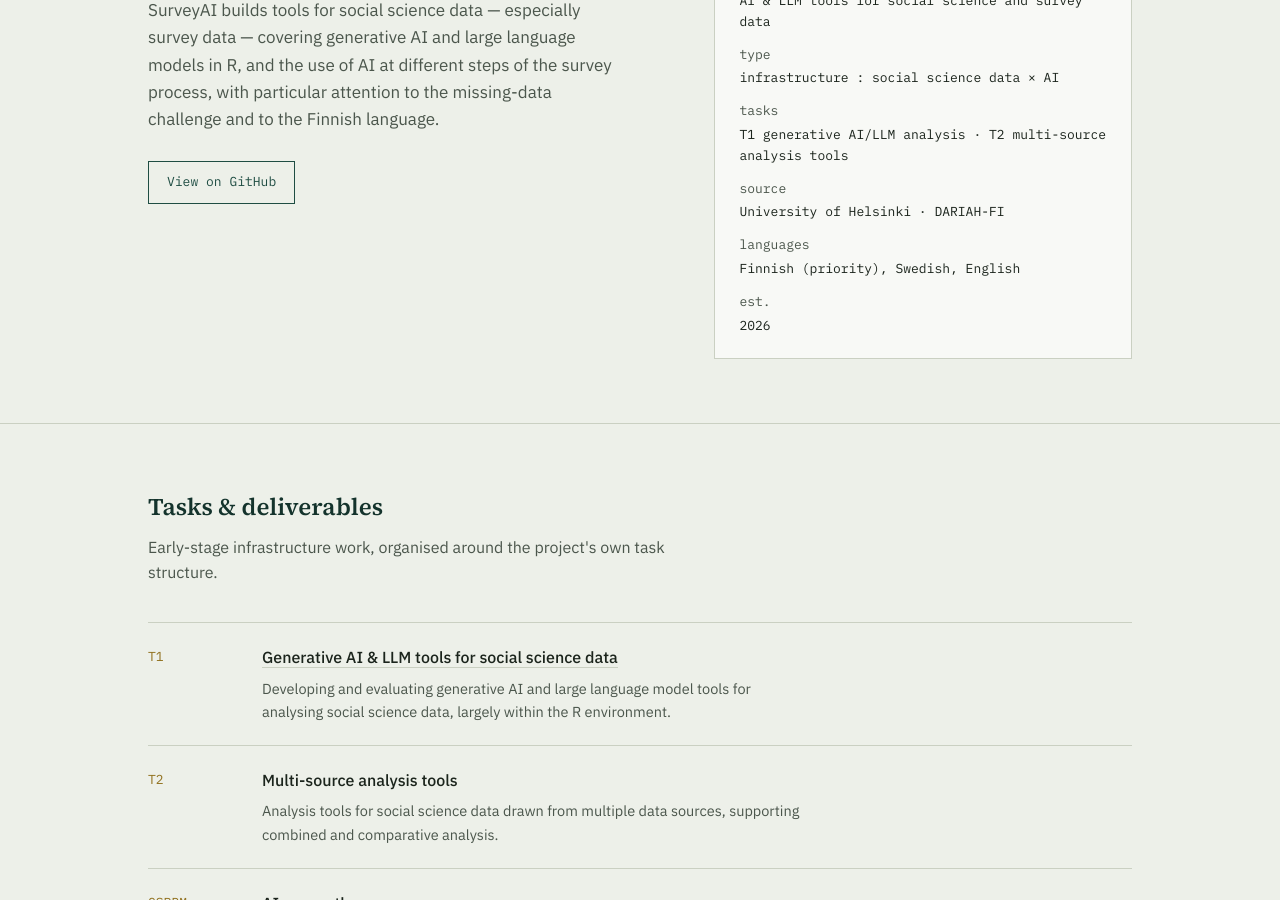
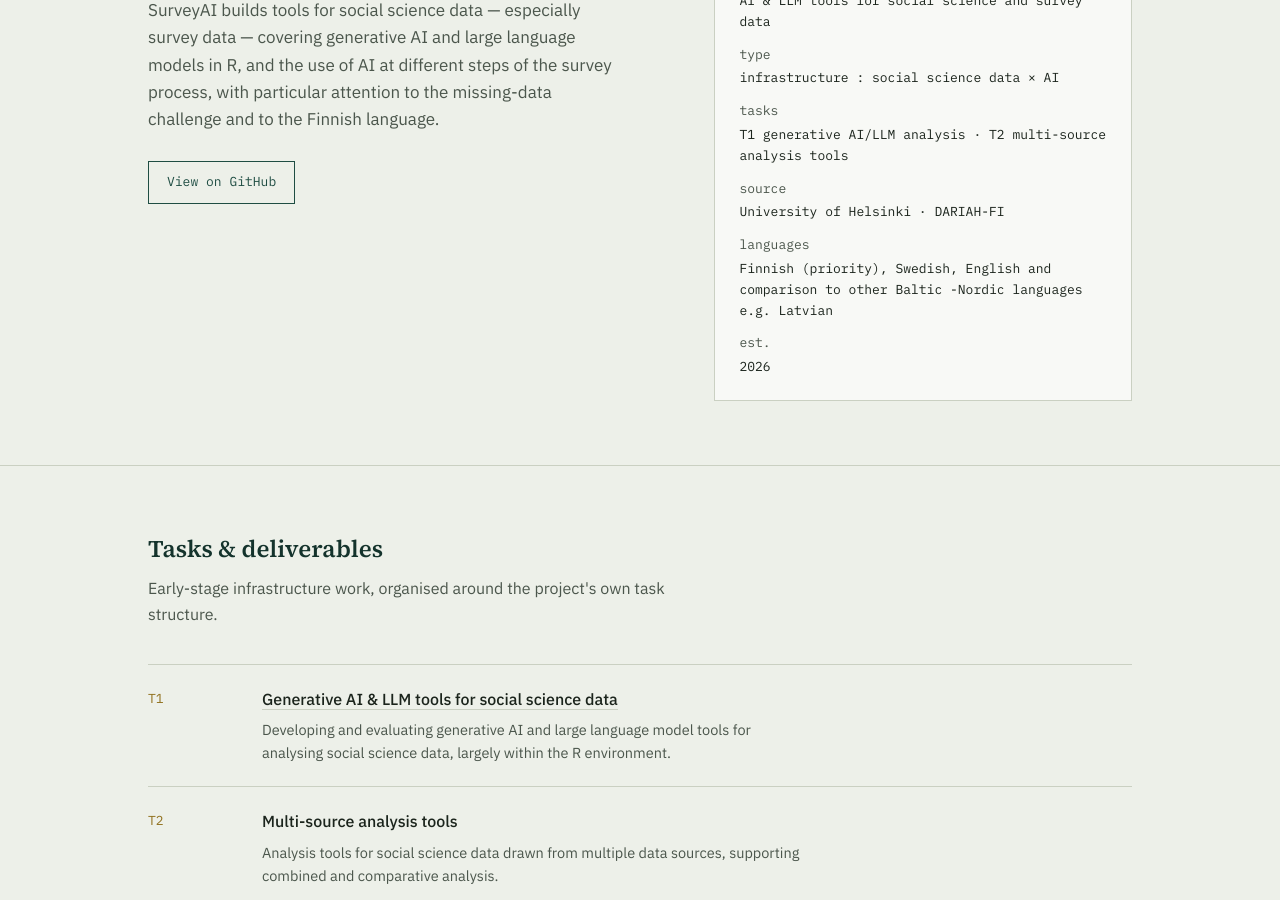
Before and after one commit to DARIAH-FI-SurveyAI/surveyai-site, a Jekyll site: the page built from index.html, in a window 1280 px wide and 900 px high, scrolled down 312 px. Built offline with Jekyll 4.4.1, drawn with Linux system fonts in a browser that asks for light colours.

Commit message:
Update language description in index.html

```diff
--- a/index.html
+++ b/index.html
@@ -39,7 +39,7 @@
         <dt>source</dt>
         <dd>University of Helsinki &middot; DARIAH-FI</dd>
         <dt>languages</dt>
-        <dd>Finnish (priority), Swedish, English</dd>
+        <dd>Finnish (priority), Swedish, English and comparison to other Baltic -Nordic languages e.g. Latvian</dd>
         <dt>est.</dt>
         <dd>2026</dd>
       </dl>
```
